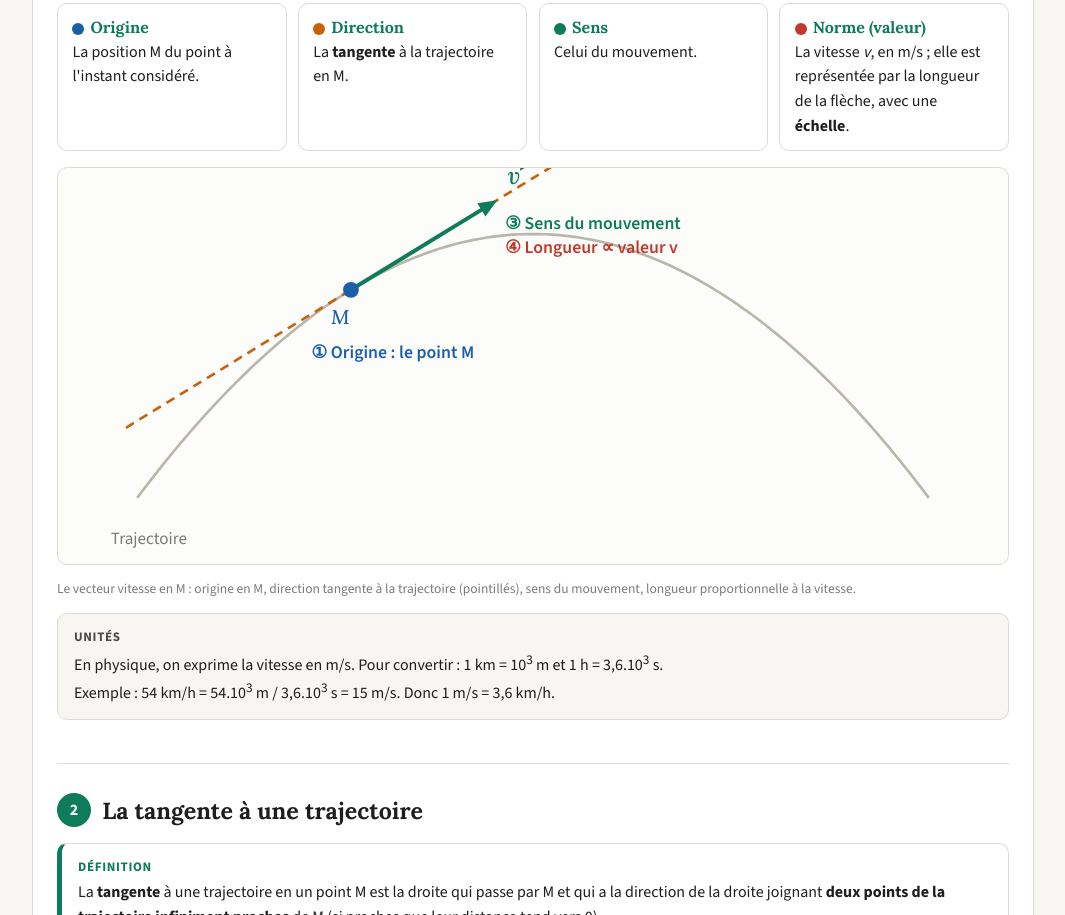
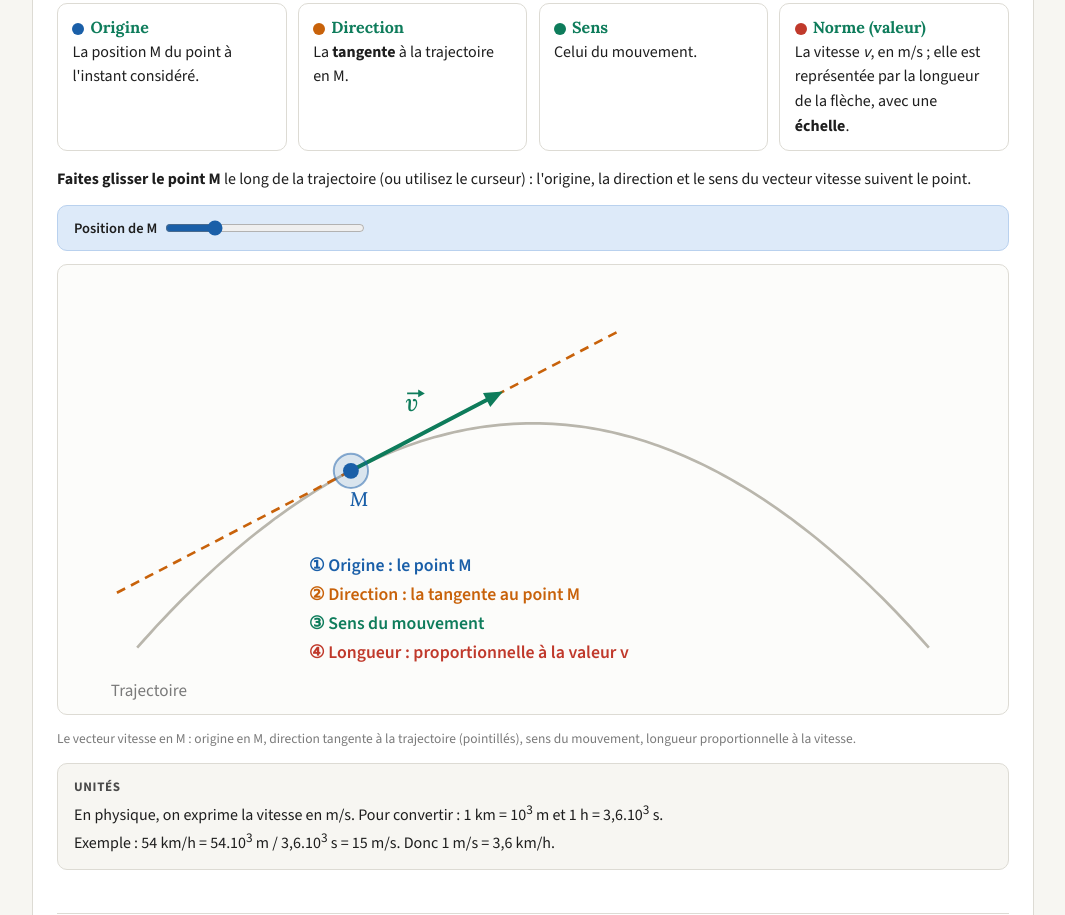
Before and after one commit to lucas202547/physique-chimie-loe-calmette, a plain HTML site: page goodies-2nde/vecteur-vitesse/index.html in a window 1280 px wide. Shown: the part 530-1445 px from the top of the page, without its empty margins (107-1172 px from the left). Drawn offline with nearby package versions, Linux system fonts and the light colour scheme.

Commit message:
Vecteur vitesse : point M déplaçable dans le schéma de définition, nom du vecteur au-dessus de la flèche
Co-Authored-By: Claude Sonnet 5.5 <noreply@anthropic.com>
Claude-Session: https://claude.ai/code/session_01TnNJT1TarmzVxdMq3ygoev

```diff
--- a/goodies-2nde/vecteur-vitesse/index.html
+++ b/goodies-2nde/vecteur-vitesse/index.html
@@ -142,7 +142,11 @@ footer{padding:1.2rem 1.5rem;color:var(--texte-3);font-size:13.5px;text-align:ce
     <div class="carte"><b><span class="pt" style="background:#c0392b"></span>Norme (valeur)</b>La vitesse <em>v</em>, en m/s ; elle est représentée par la longueur de la flèche, avec une <strong>échelle</strong>.</div>
   </div>
 
-  <div class="schema"><svg id="s1-svg" viewBox="0 0 720 300" role="img" aria-label="Vecteur vitesse tangent à une trajectoire courbe"></svg></div>
+  <p><strong>Faites glisser le point M</strong> le long de la trajectoire (ou utilisez le curseur) : l'origine, la direction et le sens du vecteur vitesse suivent le point.</p>
+  <div class="ctl">
+    <label><span>Position de M</span> <input type="range" id="s1-pos" min="8" max="92" value="27"></label>
+  </div>
+  <div class="schema"><svg id="s1-svg" viewBox="0 0 720 340" role="img" aria-label="Vecteur vitesse tangent à une trajectoire courbe" style="touch-action:none;cursor:grab"></svg></div>
   <p class="cap">Le vecteur vitesse en M : origine en M, direction tangente à la trajectoire (pointillés), sens du mouvement, longueur proportionnelle à la vitesse.</p>
 
   <div class="exemple"><span class="lbl">Unités</span>
@@ -479,26 +483,42 @@ function drawChrono(svg, sc, o){
   return g;
 }
 
-/* ---------- Section 1 : schéma de définition ---------- */
+/* ---------- Section 1 : schéma de définition (point M déplaçable) ---------- */
 (function(){
-  const svg = $('#s1-svg');
-  const P = u => ({x:60 + 600 * u, y:250 - 4 * u * (1 - u) * 200});
-  const D = u => ({x:600, y:-4 * (1 - 2 * u) * 200});
+  const svg = $('#s1-svg'), slider = $('#s1-pos');
+  const H = 170;
+  const P = u => ({x:60 + 600 * u, y:290 - 4 * u * (1 - u) * H});
+  const D = u => ({x:600, y:-4 * (1 - 2 * u) * H});
   let pts = [];
   for (let j = 0; j <= 120; j++){ const p = P(j / 120); pts.push(p.x.toFixed(1) + ',' + p.y.toFixed(1)); }
-  const u = 0.27, M = P(u), d = D(u), dl = Math.hypot(d.x, d.y), tx = d.x / dl, ty = d.y / dl;
-  let s = '<polyline points="' + pts.join(' ') + '" fill="none" stroke="#b9b6ac" stroke-width="2"/>';
-  s += '<line x1="' + (M.x - tx * 200) + '" y1="' + (M.y - ty * 200) + '" x2="' + (M.x + tx * 230) + '" y2="' + (M.y + ty * 230) + '" stroke="' + COL.orange + '" stroke-width="2" stroke-dasharray="7 5"/>';
-  s += arrow(M.x, M.y, M.x + tx * 130, M.y + ty * 130, COL.vert, 3, 14);
-  s += '<circle cx="' + M.x + '" cy="' + M.y + '" r="6" fill="' + COL.bleu + '"/>';
-  s += ptLabel(M.x - 8, M.y + 26, '', COL.bleu, 15).replace('<tspan dy="4" font-size="12"></tspan>', '');
-  s += vecLabel(M.x + tx * 130 + 8, M.y + ty * 130 - 12, 'v', '', COL.vert, 18);
-  s += '<text x="' + (M.x - 30) + '" y="' + (M.y + 52) + '" font-size="13.5" fill="' + COL.bleu + '" font-weight="600" font-family="Source Sans 3,sans-serif">① Origine : le point M</text>';
-  s += '<text x="' + (M.x + tx * 230 - 160) + '" y="' + (M.y + ty * 230 - 54) + '" font-size="13.5" fill="' + COL.orange + '" font-weight="600" font-family="Source Sans 3,sans-serif">② Direction : la tangente</text>';
-  s += '<text x="' + (M.x + tx * 130 + 6) + '" y="' + (M.y + ty * 130 + 22) + '" font-size="13.5" fill="' + COL.vert + '" font-weight="600" font-family="Source Sans 3,sans-serif">③ Sens du mouvement</text>';
-  s += '<text x="' + (M.x + tx * 130 + 6) + '" y="' + (M.y + ty * 130 + 40) + '" font-size="13.5" fill="' + COL.rouge + '" font-weight="600" font-family="Source Sans 3,sans-serif">④ Longueur ∝ valeur v</text>';
-  s += '<text x="40" y="285" font-size="13" fill="' + COL.gris + '" font-family="Source Sans 3,sans-serif">Trajectoire</text>';
-  svg.innerHTML = s;
+  const curve = '<polyline points="' + pts.join(' ') + '" fill="none" stroke="#b9b6ac" stroke-width="2"/>';
+  const txt = (x, y, col, t) => '<text x="' + x + '" y="' + y + '" font-size="13.5" fill="' + col + '" font-weight="600" font-family="Source Sans 3,sans-serif">' + t + '</text>';
+  const key = txt(190, 232, COL.bleu, '① Origine : le point M') + txt(190, 254, COL.orange, '② Direction : la tangente au point M') +
+              txt(190, 276, COL.vert, '③ Sens du mouvement') + txt(190, 298, COL.rouge, '④ Longueur : proportionnelle à la valeur v') +
+              '<text x="40" y="327" font-size="13" fill="' + COL.gris + '" font-family="Source Sans 3,sans-serif">Trajectoire</text>';
+  function draw(u){
+    const M = P(u), d = D(u), dl = Math.hypot(d.x, d.y), tx = d.x / dl, ty = d.y / dl, L = 130;
+    let s = curve;
+    s += '<line x1="' + (M.x - tx * 200) + '" y1="' + (M.y - ty * 200) + '" x2="' + (M.x + tx * 230) + '" y2="' + (M.y + ty * 230) + '" stroke="' + COL.orange + '" stroke-width="2" stroke-dasharray="7 5"/>';
+    s += arrow(M.x, M.y, M.x + tx * L, M.y + ty * L, COL.vert, 3, 14);
+    // nom du vecteur : au-dessus du milieu de la flèche
+    const q = {x: M.x + tx * L / 2 + ty * 24, y: M.y + ty * L / 2 - tx * 24};
+    s += vecLabel(q.x - 5, q.y + 6, 'v', '', COL.vert, 18);
+    // point M (halo = on peut le saisir)
+    s += '<circle cx="' + M.x.toFixed(1) + '" cy="' + M.y.toFixed(1) + '" r="13" fill="' + COL.bleu + '" fill-opacity=".15" stroke="' + COL.bleu + '" stroke-opacity=".5" stroke-width="1.5"/>';
+    s += '<circle cx="' + M.x.toFixed(1) + '" cy="' + M.y.toFixed(1) + '" r="6" fill="' + COL.bleu + '"/>';
+    s += ptLabel(M.x - ty * 24 - 5, M.y + tx * 24 + 5, '', COL.bleu, 15).replace('<tspan dy="4" font-size="12"></tspan>', '');
+    svg.innerHTML = s + key;
+  }
+  const setU = u => { u = Math.max(0.08, Math.min(0.92, u)); slider.value = Math.round(u * 100); draw(u); };
+  let drag = false;
+  const move = e => { const p = svgPoint(svg, e); setU((p.x - 60) / 600); };
+  svg.addEventListener('pointerdown', e => { drag = true; try { svg.setPointerCapture(e.pointerId); } catch (x) {} svg.style.cursor = 'grabbing'; move(e); e.preventDefault(); });
+  svg.addEventListener('pointermove', e => { if (drag) move(e); });
+  const end = () => { drag = false; svg.style.cursor = 'grab'; };
+  svg.addEventListener('pointerup', end); svg.addEventListener('pointercancel', end);
+  slider.addEventListener('input', () => draw(+slider.value / 100));
+  draw(0.27);
 })();
 
 /* ---------- Section 2 : tangente et sécante ---------- */
```
